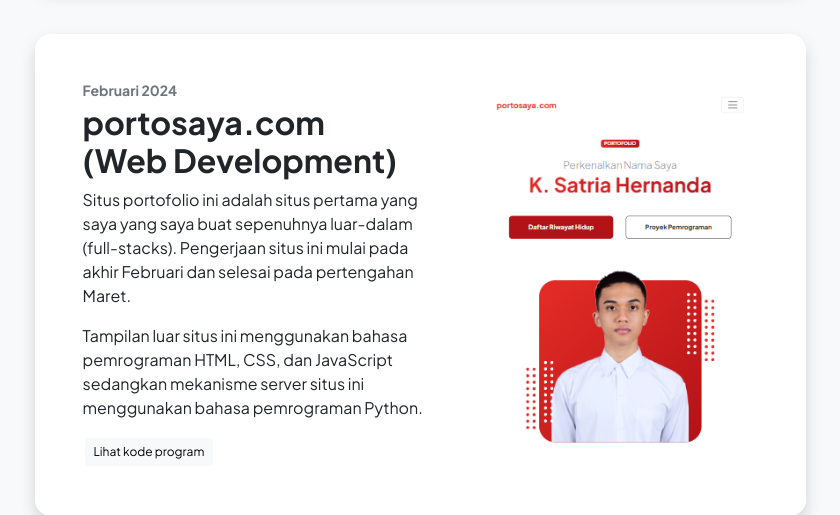
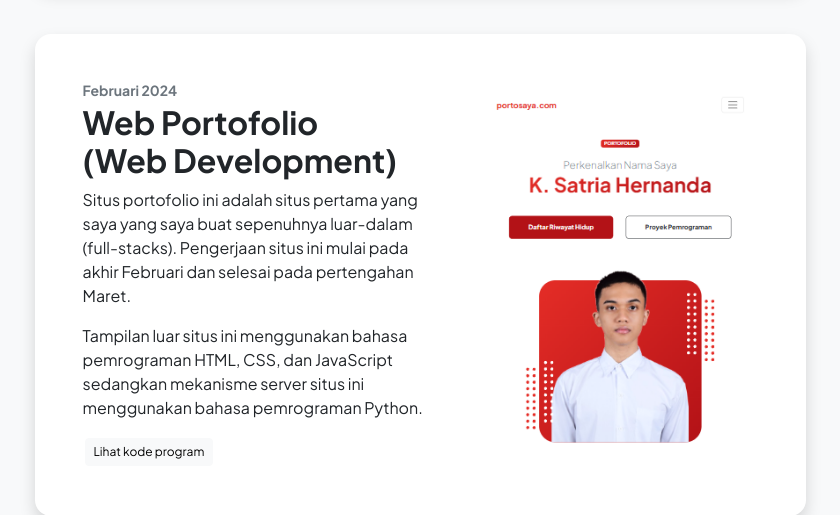
Before and after one commit to SatriaXV/Portfolio-Website, a Flask app: page /projects in a window 1280 px wide. Shown: the part 1554-2069 px from the top of the page, without its empty margins (220-1060 px from the left). Run offline with Flask 3, Linux system fonts and the light colour scheme.

Commit message:
Title Change

```diff
--- a/templates/projects.html
+++ b/templates/projects.html
@@ -74,7 +74,7 @@
                                     <div class="d-flex align-items-center">
                                         <div class="p-5">
                                             <h3 class="text-muted mb-1 small fw-bolder">Februari 2024</h3>
-                                            <h2 class="fw-bolder">portosaya.com</br>(Web Development)</h2>
+                                            <h2 class="fw-bolder">Web Portofolio</br>(Web Development)</h2>
                                             <p>Situs portofolio ini adalah situs pertama yang saya yang saya buat sepenuhnya luar-dalam (full-stacks). Pengerjaan situs ini mulai pada akhir Februari dan selesai pada pertengahan Maret.</br></p>
                                             <p>Tampilan luar situs ini menggunakan bahasa pemrograman HTML, CSS, dan JavaScript sedangkan mekanisme server situs ini menggunakan bahasa pemrograman Python.</br></p>
                                             <a href="https://gist.githubusercontent.com/SatriaXV/f5e1fe3e56375185272dbb7949f2b438/raw/e27a051fb821d24d1eb84e57e88946551798cabe/Enkripsi_Caesar.py" class="btn btn-light btn-sm" role="button" target="_blank" style="padding: 0.25rem 0.5rem; font-size: 0.75rem; margin: 2px;">Lihat kode program</a>
```
